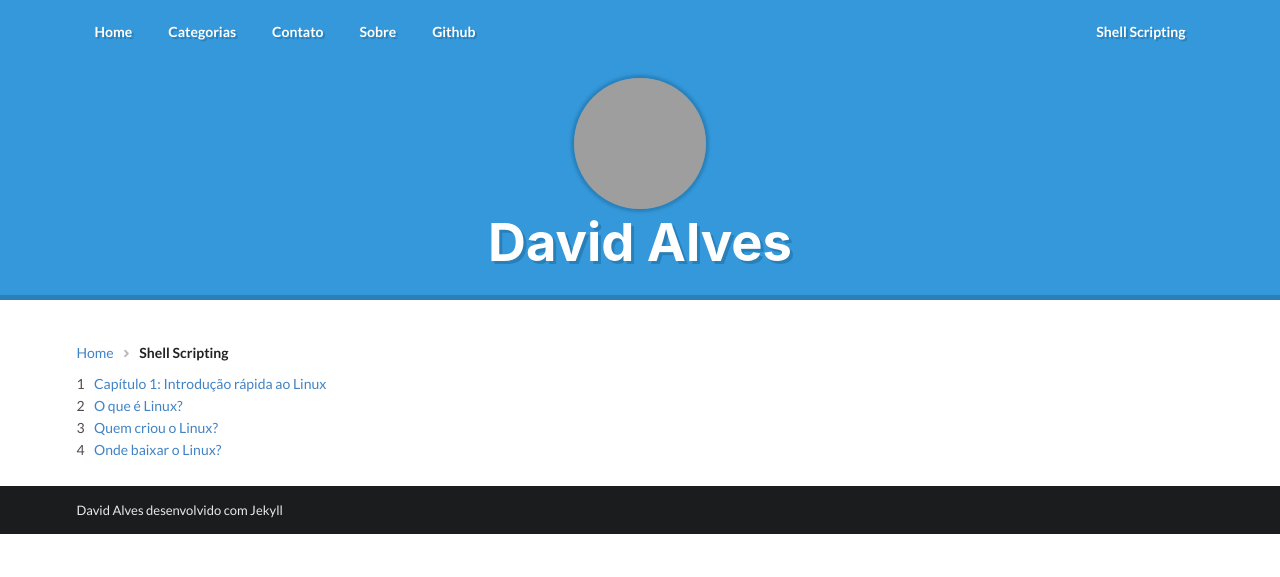
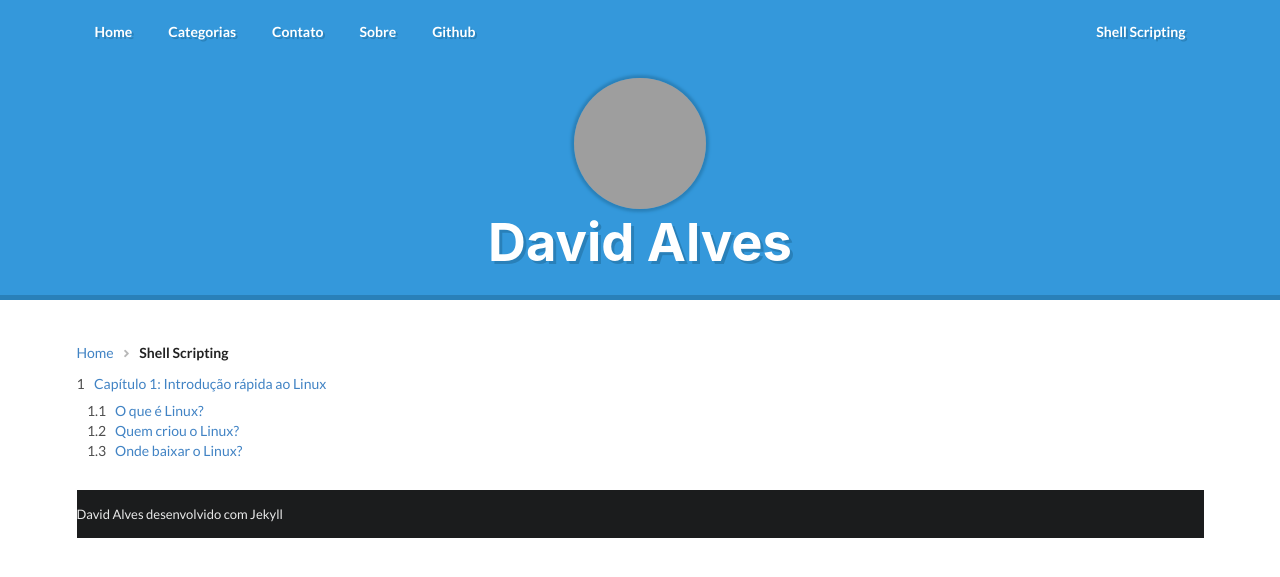
Before and after one commit to david27alves/david27alves.github.io, a Jekyll site: the page built from shellscripting.html, in a window 1280 px wide. Shown: the top 577 px of the page. Built offline with Jekyll 4.4.1, drawn with Linux system fonts in a browser that asks for light colours; grey boxes are pictures that could not be loaded.

Commit message:
Update shellscripting.html

```diff
--- a/shellscripting.html
+++ b/shellscripting.html
@@ -12,15 +12,13 @@ permalink: /tutoriais/shellscripting.html
 
     <!-- https://www.cyberciti.biz/search/ -->
     <div class="ui ordered list">
-        <a class="item">Capítulo 1: Introdução rápida ao Linux</a>
         <div class="item">
-            <a>O que é Linux?</a>
-        </div>
-        <div class="item">
-            <a>Quem criou o Linux?</a>
-        </div>
-        <div class="item">
-            <a>Onde baixar o Linux?</a>
-        </div>
+            <a>Capítulo 1: Introdução rápida ao Linux</a>
+            <div class="list">
+                <a class="item">O que é Linux?</a>
+                <a class="item">Quem criou o Linux?</a>
+                <a class="item">Onde baixar o Linux?</a>
+            </div>
+
     </div>
 </div>
```
